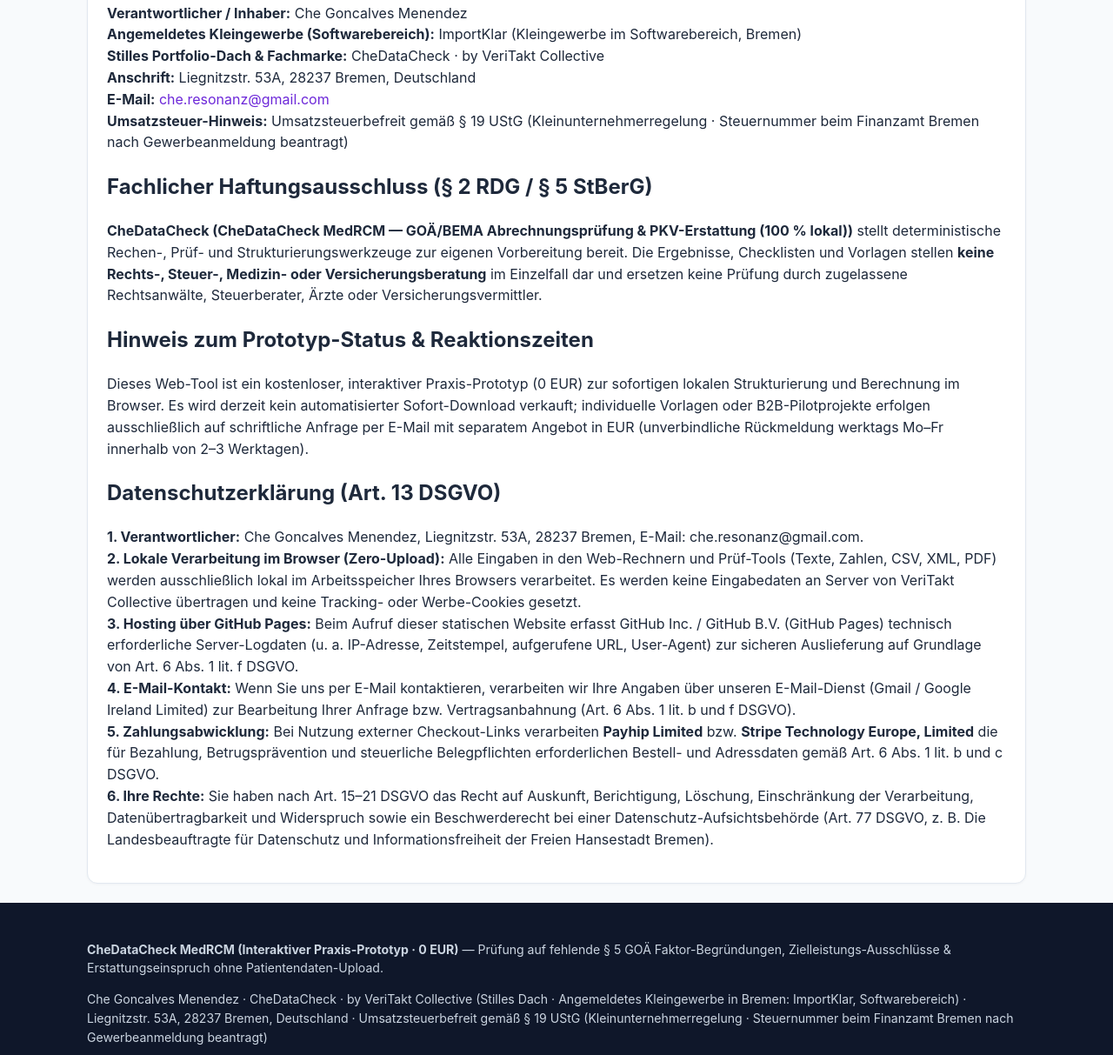
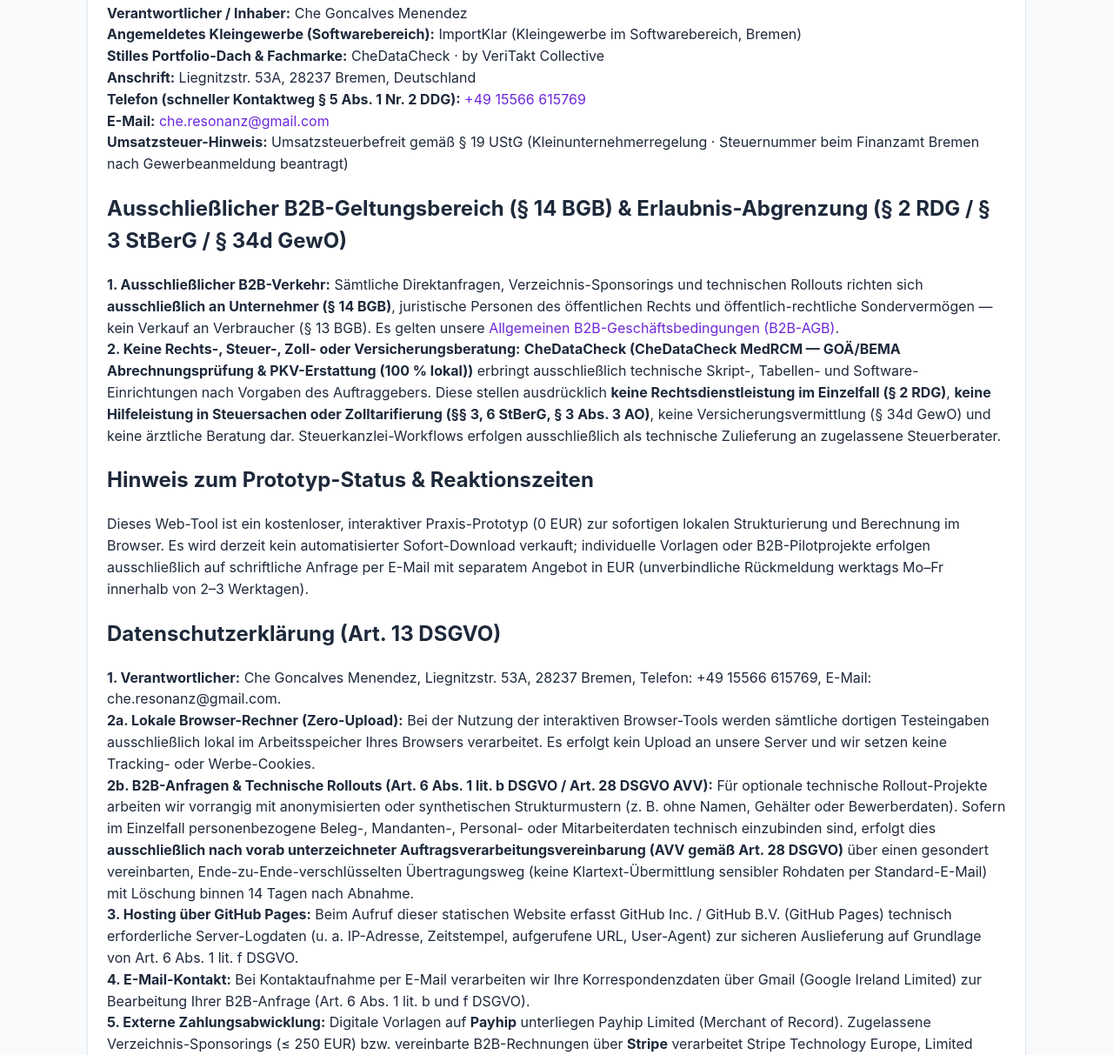
Before and after one commit to cheresonanz-design/chedatacheck-med-rcm, a plain HTML site: page legal/index.html in a window 1280 px wide. Shown: the part 325-1538 px from the top of the page at 87% size. Drawn offline with Linux system fonts and the light colour scheme.

Commit message:
Deploy chedatacheck-med-rcm (2026-11-24 07:02:24)

```diff
--- a/legal/index.html
+++ b/legal/index.html
@@ -29,15 +29,20 @@
         <strong>Angemeldetes Kleingewerbe (Softwarebereich):</strong> ImportKlar (Kleingewerbe im Softwarebereich, Bremen)<br />
         <strong>Stilles Portfolio-Dach &amp; Fachmarke:</strong> CheDataCheck · by VeriTakt Collective<br />
         <strong>Anschrift:</strong> Liegnitzstr. 53A, 28237 Bremen, Deutschland<br />
+        <strong>Telefon (schneller Kontaktweg § 5 Abs. 1 Nr. 2 DDG):</strong> <a href="tel:+4915566615769">+49 15566 615769</a><br />
         <strong>E-Mail:</strong> <a href="mailto:che.resonanz@gmail.com">che.resonanz@gmail.com</a><br />
         <strong>Umsatzsteuer-Hinweis:</strong> Umsatzsteuerbefreit gemäß § 19 UStG (Kleinunternehmerregelung · Steuernummer beim Finanzamt Bremen nach Gewerbeanmeldung beantragt)
       </p>
 
-      <h2>Fachlicher Haftungsausschluss (§ 2 RDG / § 5 StBerG)</h2>
+      <h2>Ausschließlicher B2B-Geltungsbereich (§ 14 BGB) &amp; Erlaubnis-Abgrenzung (§ 2 RDG / § 3 StBerG / § 34d GewO)</h2>
       <p>
-        <strong>CheDataCheck (CheDataCheck MedRCM — GOÄ/BEMA Abrechnungsprüfung &amp; PKV-Erstattung (100 % lokal))</strong> stellt deterministische Rechen-, Prüf- und Strukturierungswerkzeuge zur eigenen Vorbereitung bereit.
-        Die Ergebnisse, Checklisten und Vorlagen stellen <strong>keine Rechts-, Steuer-, Medizin- oder Versicherungsberatung</strong> im Einzelfall dar
-        und ersetzen keine Prüfung durch zugelassene Rechtsanwälte, Steuerberater, Ärzte oder Versicherungsvermittler.
+        <strong>1. Ausschließlicher B2B-Verkehr:</strong> Sämtliche Direktanfragen, Verzeichnis-Sponsorings und technischen Rollouts richten sich
+        <strong>ausschließlich an Unternehmer (§ 14 BGB)</strong>, juristische Personen des öffentlichen Rechts und öffentlich-rechtliche Sondervermögen — kein Verkauf an Verbraucher (§ 13 BGB).
+        Es gelten unsere <a href="https://cheresonanz-design.github.io/opskanon-directory/agb/" target="_blank" rel="noopener">Allgemeinen B2B-Geschäftsbedingungen (B2B-AGB)</a>.<br />
+        <strong>2. Keine Rechts-, Steuer-, Zoll- oder Versicherungsberatung:</strong> <strong>CheDataCheck (CheDataCheck MedRCM — GOÄ/BEMA Abrechnungsprüfung &amp; PKV-Erstattung (100 % lokal))</strong> erbringt ausschließlich
+        technische Skript-, Tabellen- und Software-Einrichtungen nach Vorgaben des Auftraggebers. Diese stellen ausdrücklich <strong>keine Rechtsdienstleistung im Einzelfall (§ 2 RDG)</strong>,
+        <strong>keine Hilfeleistung in Steuersachen oder Zolltarifierung (§§ 3, 6 StBerG, § 3 Abs. 3 AO)</strong>, keine Versicherungsvermittlung (§ 34d GewO) und keine ärztliche Beratung dar.
+        Steuerkanzlei-Workflows erfolgen ausschließlich als technische Zulieferung an zugelassene Steuerberater.
       </p>
 
       <h2>Hinweis zum Prototyp-Status &amp; Reaktionszeiten</h2>
@@ -49,18 +54,18 @@
 
       <h2>Datenschutzerklärung (Art. 13 DSGVO)</h2>
       <p>
-        <strong>1. Verantwortlicher:</strong> Che Goncalves Menendez, Liegnitzstr. 53A, 28237 Bremen, E-Mail: che.resonanz@gmail.com.<br />
-        <strong>2. Lokale Verarbeitung im Browser (Zero-Upload):</strong> Alle Eingaben in den Web-Rechnern und Prüf-Tools (Texte, Zahlen, CSV, XML, PDF)
-        werden ausschließlich lokal im Arbeitsspeicher Ihres Browsers verarbeitet. Es werden keine Eingabedaten an Server von VeriTakt Collective übertragen
-        und keine Tracking- oder Werbe-Cookies gesetzt.<br />
+        <strong>1. Verantwortlicher:</strong> Che Goncalves Menendez, Liegnitzstr. 53A, 28237 Bremen, Telefon: +49 15566 615769, E-Mail: che.resonanz@gmail.com.<br />
+        <strong>2a. Lokale Browser-Rechner (Zero-Upload):</strong> Bei der Nutzung der interaktiven Browser-Tools werden sämtliche dortigen Testeingaben
+        ausschließlich lokal im Arbeitsspeicher Ihres Browsers verarbeitet. Es erfolgt kein Upload an unsere Server und wir setzen keine Tracking- oder Werbe-Cookies.<br />
+        <strong>2b. B2B-Anfragen &amp; Technische Rollouts (Art. 6 Abs. 1 lit. b DSGVO / Art. 28 DSGVO AVV):</strong> Für optionale technische Rollout-Projekte arbeiten wir
+        vorrangig mit anonymisierten oder synthetischen Strukturmustern (z. B. ohne Namen, Gehälter oder Bewerberdaten). Sofern im Einzelfall personenbezogene Beleg-, Mandanten-,
+        Personal- oder Mitarbeiterdaten technisch einzubinden sind, erfolgt dies <strong>ausschließlich nach vorab unterzeichneter Auftragsverarbeitungsvereinbarung (AVV gemäß Art. 28 DSGVO)</strong>
+        über einen gesondert vereinbarten, Ende-zu-Ende-verschlüsselten Übertragungsweg (keine Klartext-Übermittlung sensibler Rohdaten per Standard-E-Mail) mit Löschung binnen 14 Tagen nach Abnahme.<br />
         <strong>3. Hosting über GitHub Pages:</strong> Beim Aufruf dieser statischen Website erfasst GitHub Inc. / GitHub B.V. (GitHub Pages) technisch erforderliche
         Server-Logdaten (u. a. IP-Adresse, Zeitstempel, aufgerufene URL, User-Agent) zur sicheren Auslieferung auf Grundlage von Art. 6 Abs. 1 lit. f DSGVO.<br />
-        <strong>4. E-Mail-Kontakt:</strong> Wenn Sie uns per E-Mail kontaktieren, verarbeiten wir Ihre Angaben über unseren E-Mail-Dienst (Gmail / Google Ireland Limited)
-        zur Bearbeitung Ihrer Anfrage bzw. Vertragsanbahnung (Art. 6 Abs. 1 lit. b und f DSGVO).<br />
-        <strong>5. Zahlungsabwicklung:</strong> Bei Nutzung externer Checkout-Links verarbeiten <strong>Payhip Limited</strong> bzw. <strong>Stripe Technology Europe, Limited</strong>
-        die für Bezahlung, Betrugsprävention und steuerliche Belegpflichten erforderlichen Bestell- und Adressdaten gemäß Art. 6 Abs. 1 lit. b und c DSGVO.<br />
-        <strong>6. Ihre Rechte:</strong> Sie haben nach Art. 15–21 DSGVO das Recht auf Auskunft, Berichtigung, Löschung, Einschränkung der Verarbeitung,
-        Datenübertragbarkeit und Widerspruch sowie ein Beschwerderecht bei einer Datenschutz-Aufsichtsbehörde (Art. 77 DSGVO, z. B. Die Landesbeauftragte für Datenschutz und Informationsfreiheit der Freien Hansestadt Bremen).
+        <strong>4. E-Mail-Kontakt:</strong> Bei Kontaktaufnahme per E-Mail verarbeiten wir Ihre Korrespondenzdaten über Gmail (Google Ireland Limited) zur Bearbeitung Ihrer B2B-Anfrage (Art. 6 Abs. 1 lit. b und f DSGVO).<br />
+        <strong>5. Externe Zahlungsabwicklung:</strong> Digitale Vorlagen auf <strong>Payhip</strong> unterliegen Payhip Limited (Merchant of Record). Zugelassene Verzeichnis-Sponsorings (&le; 250 EUR) bzw. vereinbarte B2B-Rechnungen über <strong>Stripe</strong> verarbeitet Stripe Technology Europe, Limited gemäß Art. 6 Abs. 1 lit. b und c DSGVO.<br />
+        <strong>6. Ihre Rechte:</strong> Sie haben nach Art. 15–21 DSGVO das Recht auf Auskunft, Berichtigung, Löschung, Einschränkung, Datenübertragbarkeit und Widerspruch sowie ein Beschwerderecht bei der Aufsichtsbehörde (Art. 77 DSGVO, z. B. Die Landesbeauftragte für Datenschutz und Informationsfreiheit der Freien Hansestadt Bremen).
       </p>
     </div>
     </main>
```
